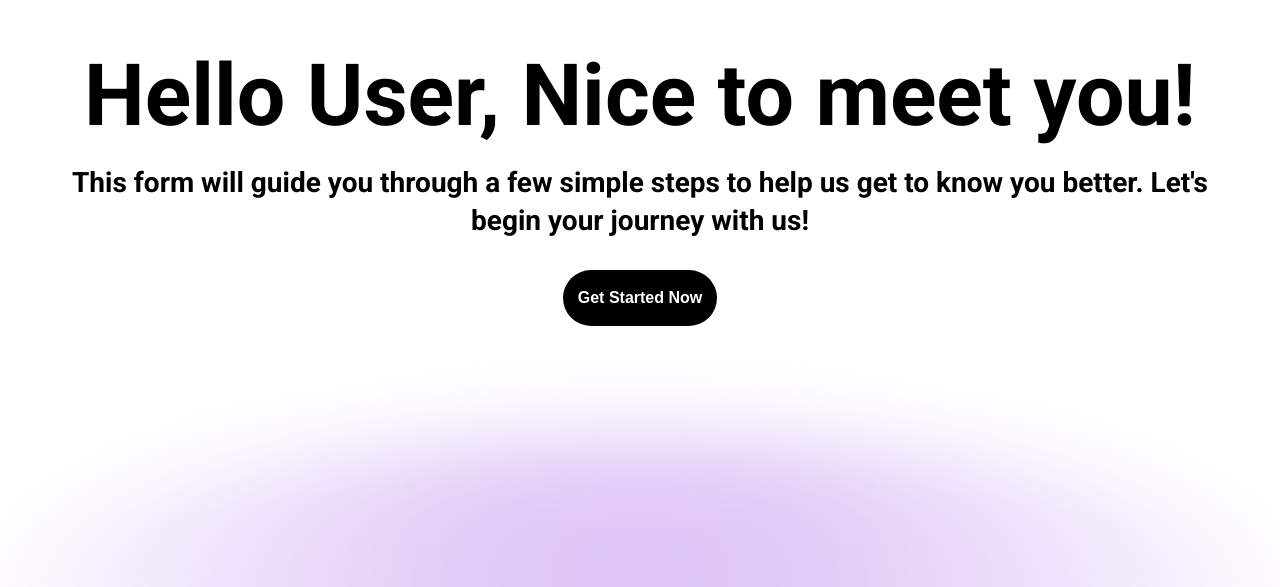
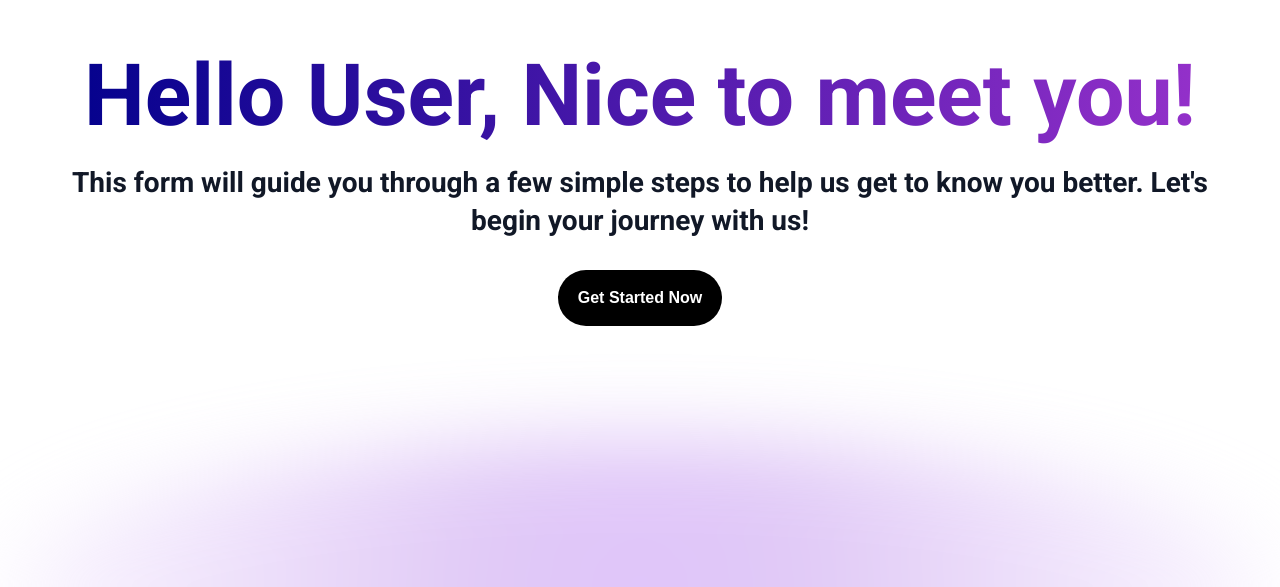
Before and after one commit to DipakGohilSimform/form-poc, a React (Vite) app: page / in a window 1280 px wide. Shown: the part 213-800 px from the top of the page. Built offline with nearby package versions, Linux system fonts and the light colour scheme.

Commit message:
colors changes added

```diff
--- a/src/components/multi-step-form/Button/Button.scss
+++ b/src/components/multi-step-form/Button/Button.scss
@@ -2,7 +2,7 @@
   font-size: 16px;
   font-weight: 700;
   line-height: 26px;
-  padding: 15px;
+  padding: 15px 20px;
   border: none;
   border-radius: 30px;
   cursor: pointer;
--- a/src/components/multi-step-form/MultiStepForm.jsx
+++ b/src/components/multi-step-form/MultiStepForm.jsx
@@ -191,7 +191,8 @@ function MultiStepForm() {
           endGreetingRef.current,
           {
             y: "-1800",
-            duration: 0.5,
+            duration: 0.6,
+            ease: "power1.out",
           },
           0
         );
--- a/src/components/multi-step-form/MultiStepForm.scss
+++ b/src/components/multi-step-form/MultiStepForm.scss
@@ -18,6 +18,13 @@
       text-align: center;
       color: var(--clr-black);
       margin-bottom: 20px;
+      background: linear-gradient(
+        to right,
+        var(--clr-blue-2),
+        var(--clr-purple)
+      );
+      color: transparent;
+      background-clip: text;
     }
     .desc {
       max-width: 1200px;
@@ -25,7 +32,7 @@
       font-weight: 600;
       line-height: 38px;
       text-align: center;
-      color: var(--clr-black);
+      color: var(--clr-blue-1);
       margin: 0 auto;
       margin-bottom: 30px;
     }
@@ -155,6 +162,7 @@
           }
           .content-logo {
             font-size: 60px;
+            color: var(--clr-blue-2);
           }
         }
       }
--- a/src/index.css
+++ b/src/index.css
@@ -13,10 +13,12 @@ body {
   --clr-primary-2: #7a30bf;
   --clr-secondary-1: #727272bf;
   --clr-secondary-2: #5f5d5dbf;
+  --clr-blue-1: #111827;
+  --clr-blue-2: #00008b;
+  --clr-purple: #9932cc;
   --clr-black: #000000;
   --clr-white: #ffffff;
-  --clr-blue: #111827;
-  --clr-gray-1: #dedede;
+  --clr-gray-1: #FAFAFA;
   --clr-gray-2: #e9e5e5;
   --clr-gray-3: #2e2e2e;
 }
```
